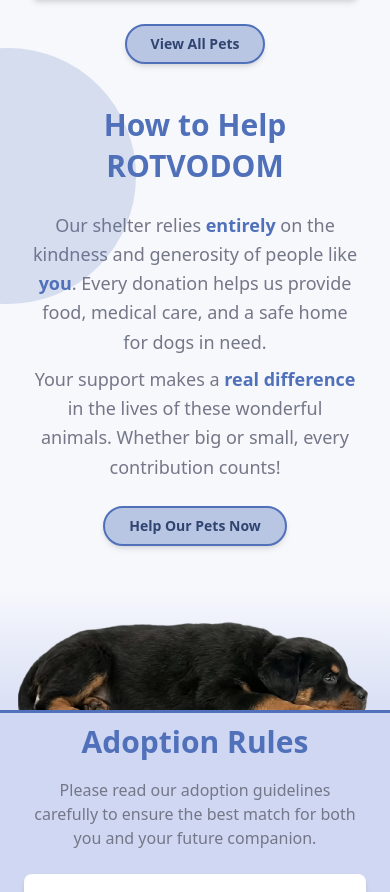
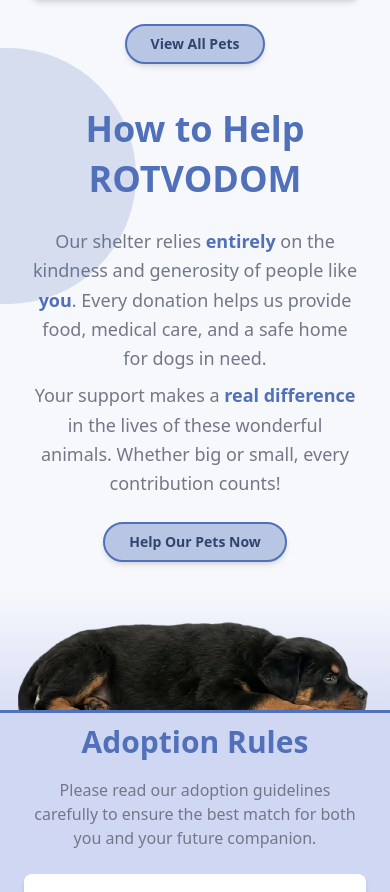
Before and after one commit to bavayra/dog-shelter, a React (Vite) app: page / in a window 390 px wide. Shown: the part 3724-4616 px from the top of the page. Built offline with nearby package versions, Linux system fonts and the light colour scheme.

Commit message:
style(howToHelp): increased font size for the header

```diff
--- a/src/features/HowToHelp.tsx
+++ b/src/features/HowToHelp.tsx
@@ -8,7 +8,7 @@ const HowToHelp = () => {
       className="bg-primary-50 border-b-primary-500 relative z-1 min-h-[75vh] scroll-mt-20 overflow-hidden border-b-3 pt-6 pb-30 sm:pt-10 lg:min-h-[90vh] xl:min-h-[80vh]"
     >
       <div className="z-10 container mx-auto px-4">
-        <h2 className="typography-h2 mb-6 text-center md:mt-6 md:text-5xl xl:text-7xl">
+        <h2 className="typography-h2 xs:text-4xl mb-6 text-center md:mt-6 md:text-5xl xl:text-7xl">
           How to Help ROTVODOM
         </h2>
         <div className="mx-auto mb-6 max-w-3xl text-center md:mb-6 md:px-12">
```
